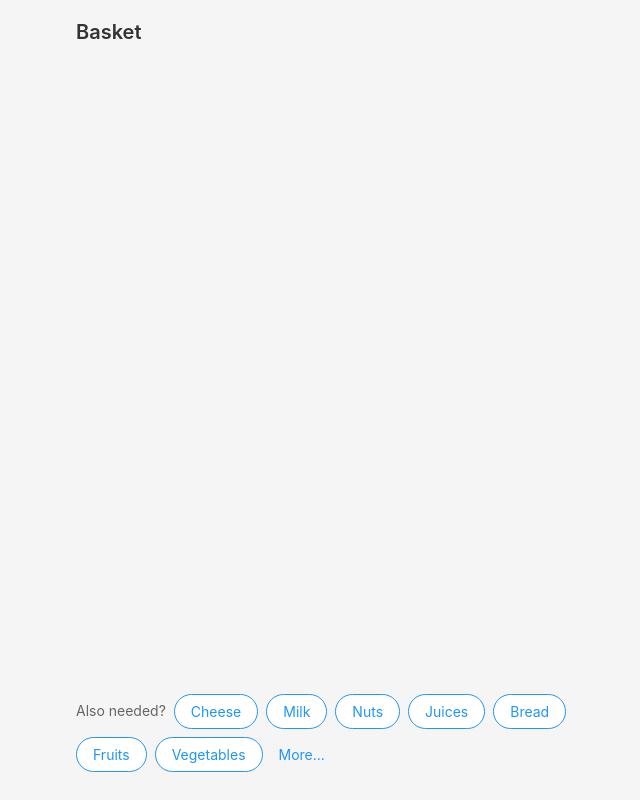
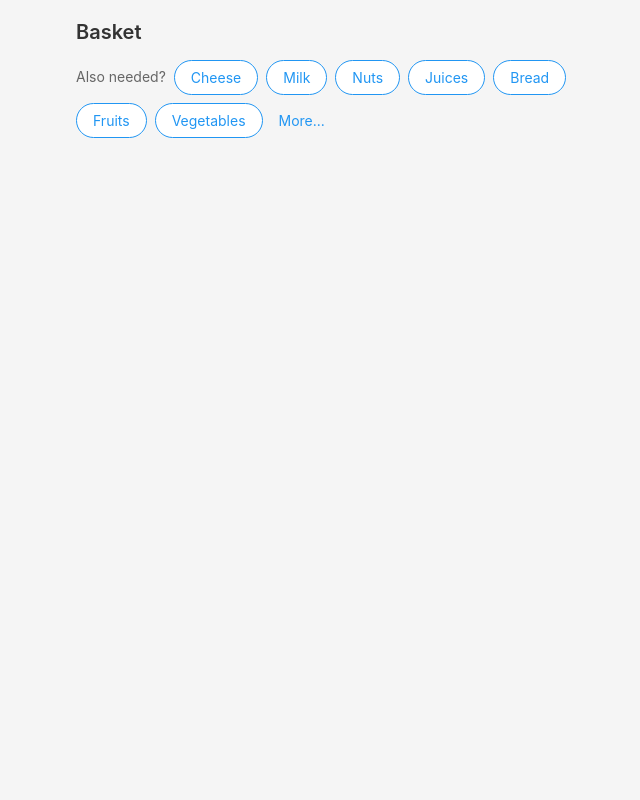
Before and after one commit to Jelmer-Crisp/mobile-ui-prototype, a React (Create React App) app: page / in a window 1280 px wide. Shown: the whole page, without its empty margins (284-924 px from the left). Built offline with nearby package versions, Linux system fonts and the light colour scheme.

Commit message:
Always bottom-align the UI

```diff
--- a/src/App.js
+++ b/src/App.js
@@ -25,8 +25,8 @@ function App() {
 
   useEffect(() => {
     if (containerRef.current) {
-      window.scrollTo({
-        top: document.documentElement.scrollHeight,
+      containerRef.current.scrollTo({
+        top: containerRef.current.scrollHeight,
         behavior: 'smooth'
       });
     }
@@ -83,15 +83,13 @@ function App() {
   };
 
   return (
-    <AppContainer ref={containerRef}>
-      <ScrollableContainer>
+    <AppContainer>
+      <ScrollableContainer ref={containerRef}>
         <BasketHeader>Basket</BasketHeader>
         <ProductTileList
           products={products}
           onTileClick={handleTileClick}
         />
-      </ScrollableContainer>
-
         <CategoryButtons
           categories={categories}
           selectedCategories={selectedCategories}
@@ -99,6 +97,7 @@ function App() {
           showMore={showMore}
           onShowMore={() => setShowMore(true)}
         />
+      </ScrollableContainer>
 
       <Overlay $isOpen={panelOpen} onClick={handleClose} />
       <BottomOptionsPanel
--- a/src/components/StyledComponents.js
+++ b/src/components/StyledComponents.js
@@ -4,17 +4,14 @@ export const AppContainer = styled.div`
   padding: 20px;
   max-width: 600px;
   margin: 0 auto;
-  min-height: 100dvh;
-  display: flex;
-  flex-direction: column;
-  justify-content: flex-end;
+  height: 100dvh;
   box-sizing: border-box;
+  position: relative;
 `;
 
 export const ScrollableContainer = styled.div`
-  flex: 1;
+  height: calc(100% - env(safe-area-inset-bottom, 0px));
   overflow-y: auto;
-  margin-bottom: 20px;
   -webkit-overflow-scrolling: touch;
   padding-top: env(safe-area-inset-top, 20px);
 `;
@@ -123,9 +120,7 @@ export const ButtonContainer = styled.div`
   display: flex;
   flex-wrap: wrap;
   align-items: center;
-  margin-top: auto;
-  padding-top: 20px;
-  padding-bottom: env(safe-area-inset-bottom, 0px);
+  margin-top: 16px;
 `;
 
 export const BottomPanel = styled.div`
```
Lines whose indentation alone changed are shown as unchanged.
